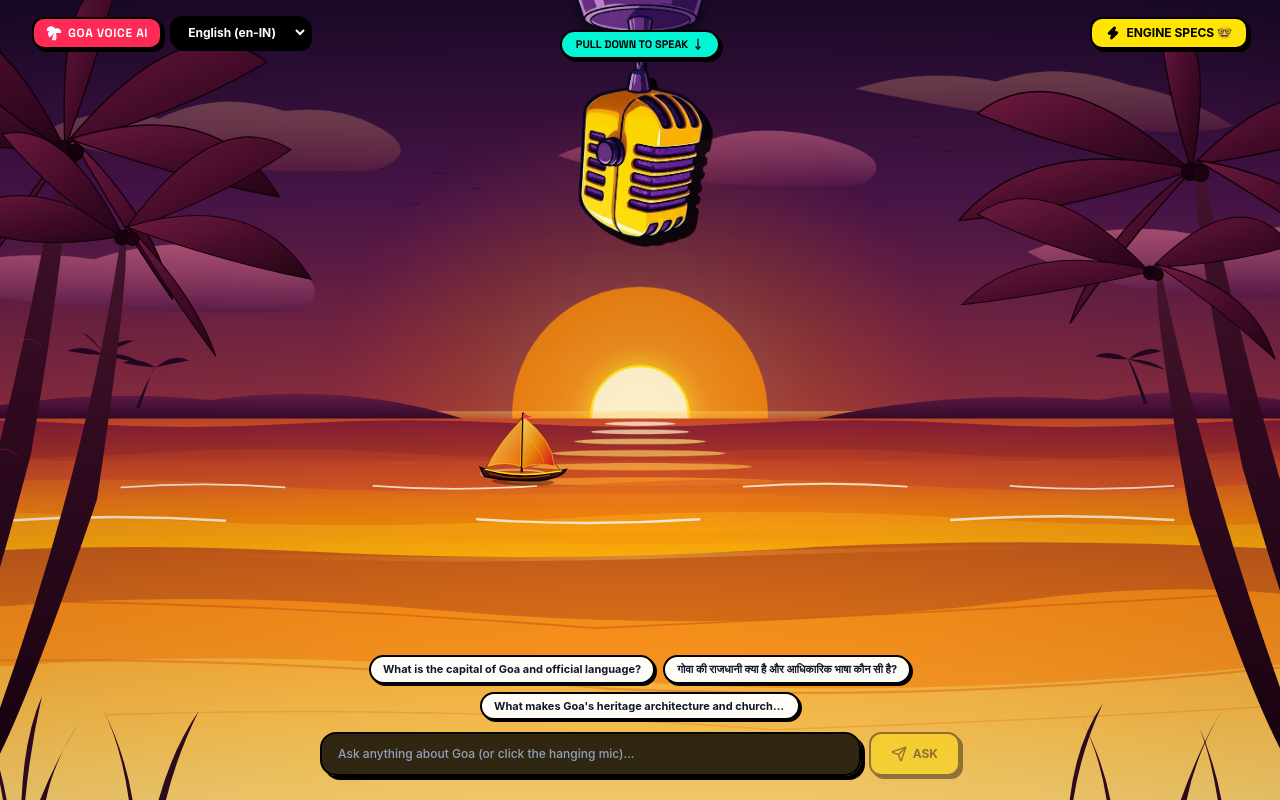
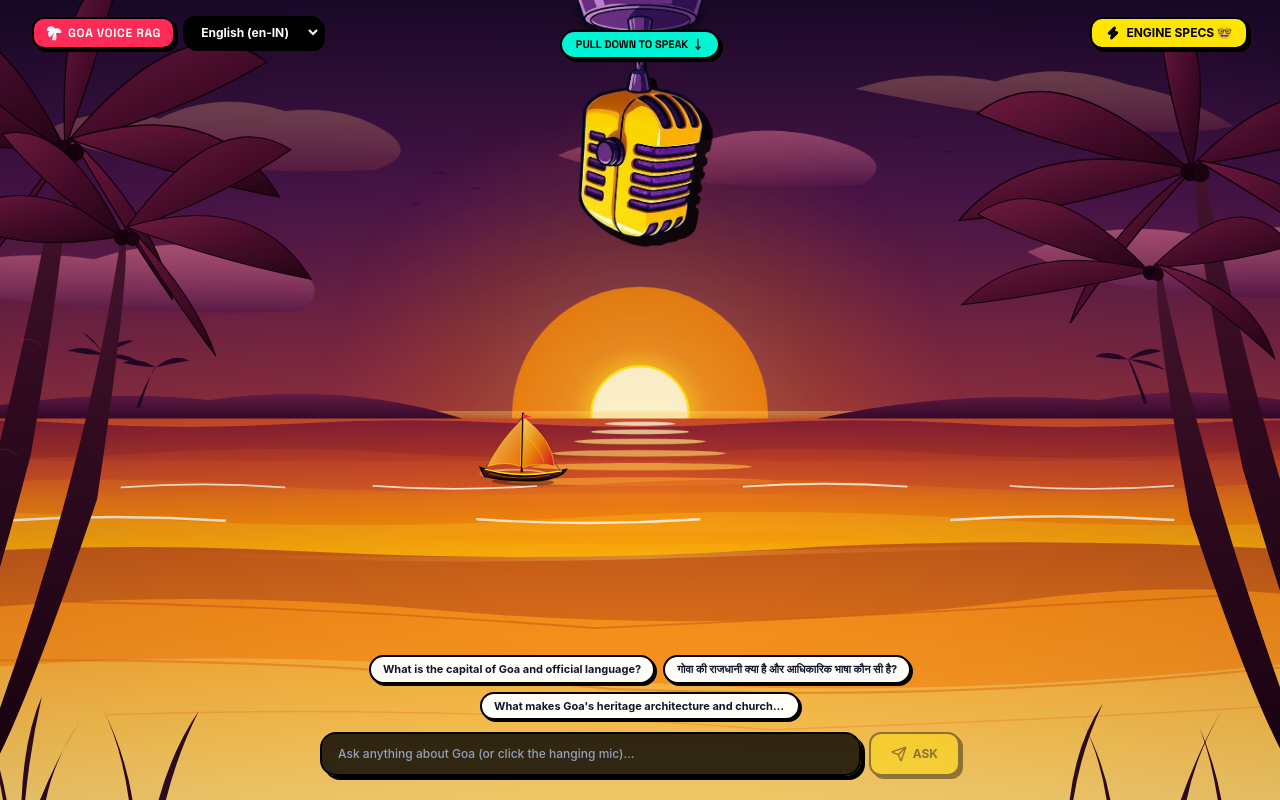
Before and after one commit to NEXUS-888/Raga, a React (Vite) app in the folder frontend/: page / in a window 1280 px wide. Built offline with nearby package versions, Linux system fonts and the light colour scheme.

Commit message:
feat: polish pure vector scene environment and voice RAG stage

```diff
--- a/frontend/src/App.tsx
+++ b/frontend/src/App.tsx
@@ -140,7 +140,7 @@ export const App: React.FC = () => {
 
   return (
     <div className="relative min-h-screen w-full overflow-hidden bg-[#05070D] font-sans select-none">
-      {/* 🌴 1. Goa Coastal & Twilight Landscape (Living Animated Environment) */}
+      {/* 🌴 1. Goa Coastal & Twilight Landscape (Pure Living Vector Scene) */}
       <GoaBeachEnvironment
         isRevealed={isRevealed}
         glimmerTrigger={glimmerTrigger}
@@ -148,7 +148,7 @@ export const App: React.FC = () => {
         isNight={isNight}
       />
 
-      {/* 🎙️ 2. Hanging Studio Microphone (Positioned in highlighted upper-right/center) */}
+      {/* 🎙️ 2. Hanging Studio Microphone (Interactive Click/Pull Stage) */}
       <HangingMicClickStage
         isRevealed={isRevealed}
         onMicClick={handleMicClick}
@@ -157,7 +157,7 @@ export const App: React.FC = () => {
         language={language}
       />
 
-      {/* 🌟 3. Floating Organic Answer Card (Appears dynamically in open space) */}
+      {/* 🌟 3. Floating Organic Answer Card */}
       {ragResult && (
         <FloatingOrganicAnswer
           response={ragResult}
@@ -166,13 +166,13 @@ export const App: React.FC = () => {
         />
       )}
 
-      {/* 4. Top Minimalist Header Controls (Revealed after click) */}
+      {/* 🧭 4. Top Minimalist Header Controls */}
       {isRevealed && (
         <header className="fixed top-0 left-0 right-0 z-20 p-4 sm:px-8 flex items-center justify-between pointer-events-none animate-slide-up">
           <div className="flex items-center space-x-2 pointer-events-auto">
             <div className="px-3 py-1.5 bg-[#FF2A55] text-white border-2 border-black rounded-xl shadow-[3px_3px_0px_#000] flex items-center space-x-1.5 text-xs font-black font-display uppercase tracking-wider">
               <Palmtree className="w-4 h-4 fill-current" />
-              <span>Goa Voice AI</span>
+              <span>Goa Voice RAG</span>
             </div>
 
             <select
@@ -198,7 +198,7 @@ export const App: React.FC = () => {
         </header>
       )}
 
-      {/* 5. Minimalist Bottom Input & Prompt Chips */}
+      {/* 💬 5. Minimalist Bottom Input & Prompt Chips */}
       {isRevealed && (
         <div className="fixed bottom-6 left-1/2 -translate-x-1/2 z-20 w-full max-w-2xl px-4 flex flex-col items-center space-y-3 pointer-events-auto animate-slide-up">
           {/* Sample Chips */}
```
